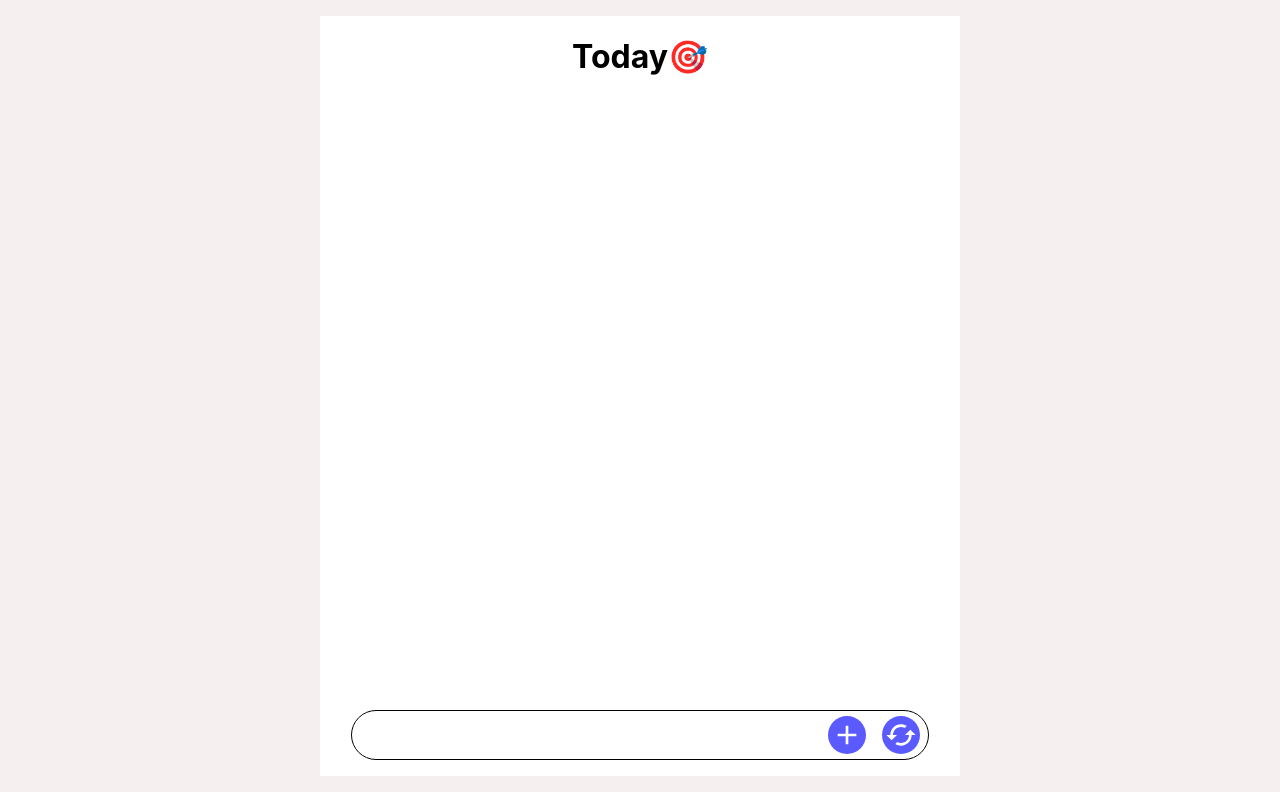
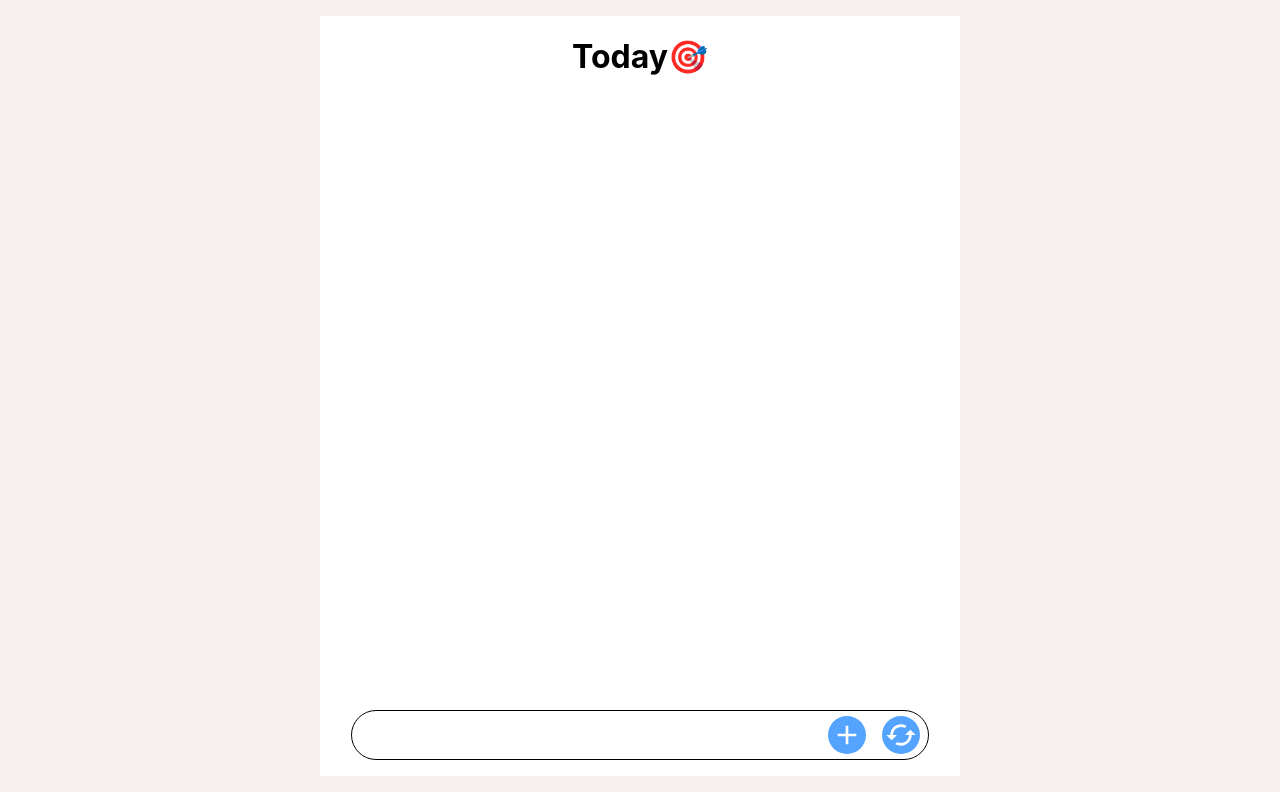
Before and after one commit to AbdulRehman421/Todo, a React (Create React App) app: page / in a window 1280 px wide. Built offline with nearby package versions, Linux system fonts and the light colour scheme.

Commit message:
ui of buttons

```diff
--- a/src/Todo.css
+++ b/src/Todo.css
@@ -43,7 +43,7 @@
 .todo__input>span {
     margin-right: 0.5rem;
     margin-left: 0.5rem;
-    background-color: rgb(90, 90, 255);
+    background-color: rgb(83, 163, 255);
     border-radius: 50%;
     padding: 3px;
     height: 2rem;
@@ -78,7 +78,7 @@
 
 .task__icon {
 
-    color: rgb(5, 149, 252);
+    color: rgb(255, 0, 0);
 
 }
 
--- a/src/Todo.jsx
+++ b/src/Todo.jsx
@@ -2,7 +2,7 @@ import React from "react";
 import "./Todo.css";
 import AddIcon from "@mui/icons-material/Add";
 import CachedIcon from "@mui/icons-material/Cached";
-import AssignmentTurnedInIcon from "@mui/icons-material/AssignmentTurnedIn";
+import DeleteIcon from '@mui/icons-material/Delete';
 import { useState } from "react";
 
 const Todo = () => {
@@ -12,7 +12,7 @@ const Todo = () => {
         setTask(e.target.value);
     };
     const addTask = () => {
-        if (!task) {
+        if (task === "") {
         } else {
             setTaskCollection((prev) => [...prev, task]);
             setTask("");
@@ -27,6 +27,7 @@ const Todo = () => {
 
         setTaskCollection(remainingTasks);
     };
+
 
     return (
         <div className="todo">
@@ -43,7 +44,7 @@ const Todo = () => {
                                     onClick={() => handleComplete(index)}
                                     className="task__icon"
                                 >
-                                    <AssignmentTurnedInIcon />
+                                    <DeleteIcon />
                                 </div>
                             </div>
                         ))}
```
